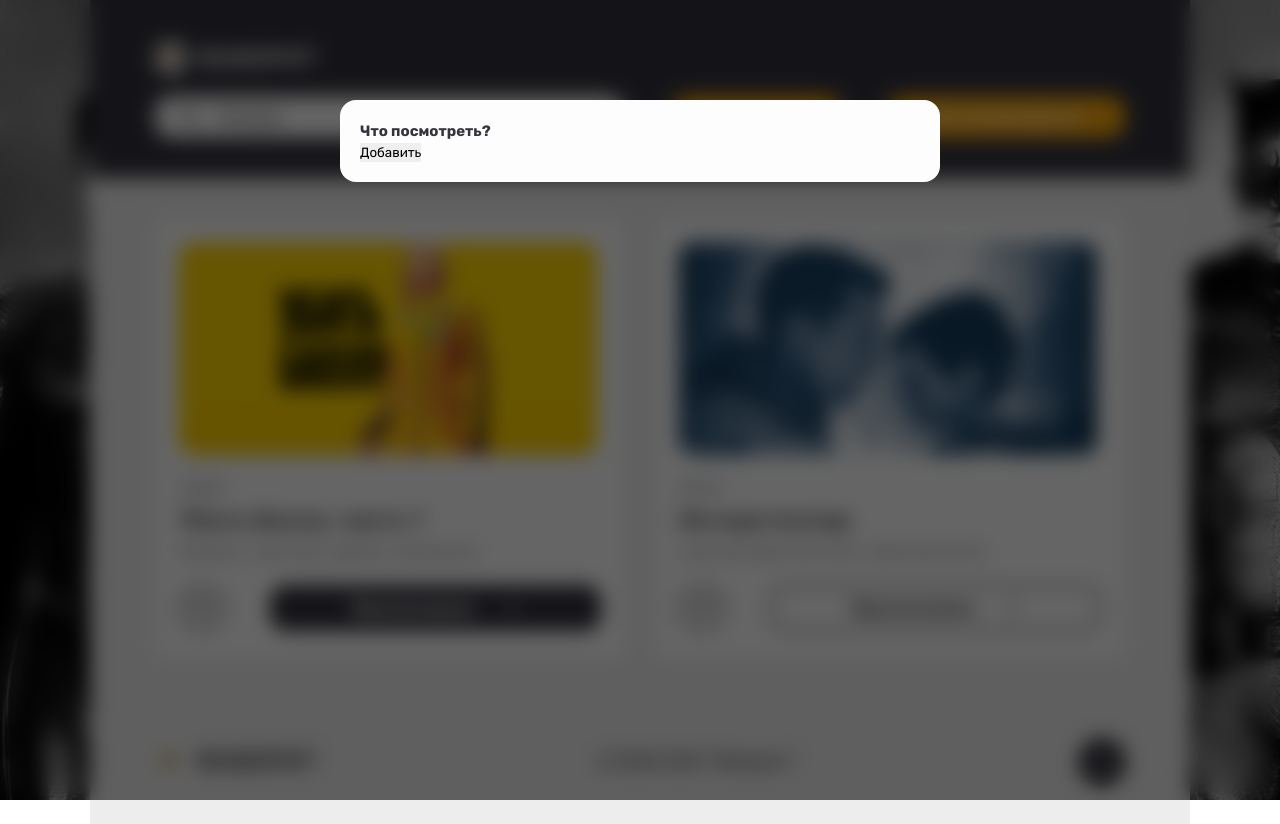
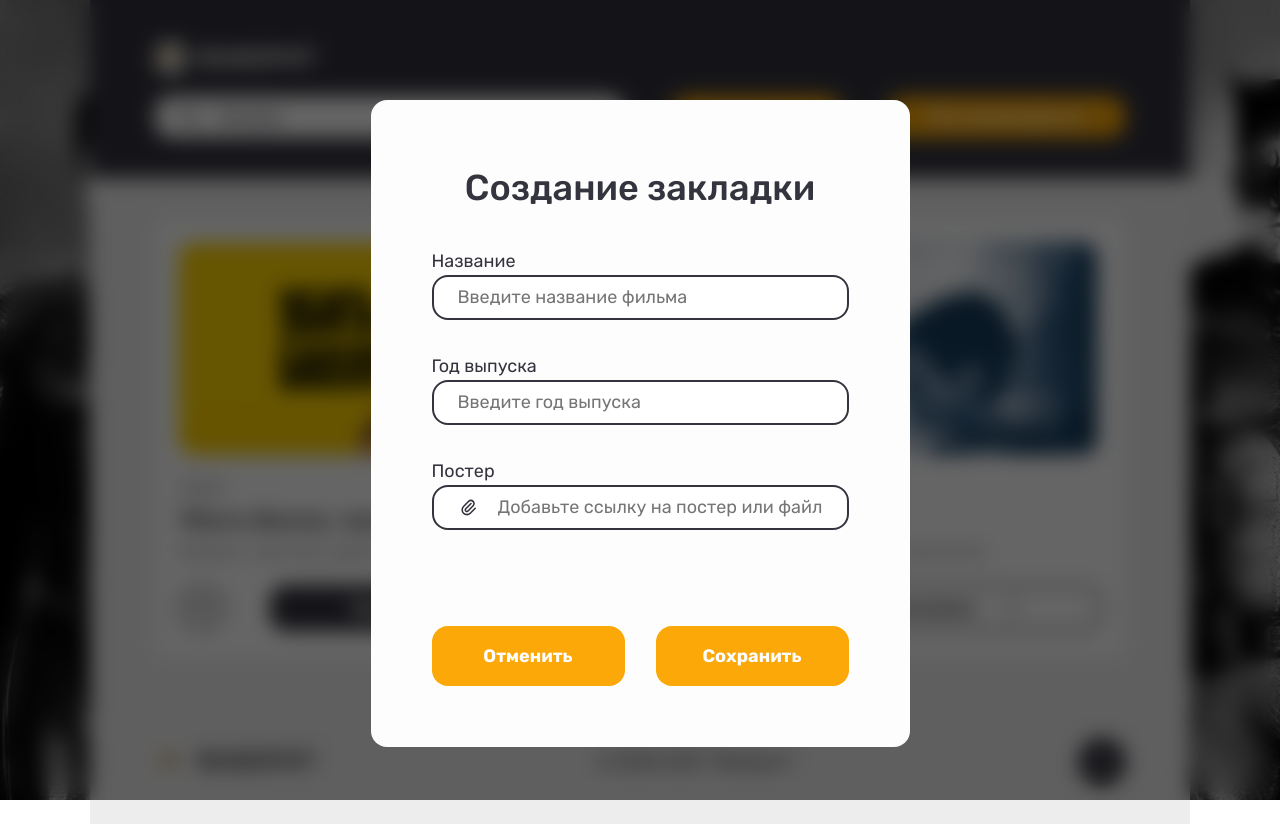
Before and after one commit to AlexburtT/favorite, a plain HTML site: page index.html in a window 1280 px wide. Both pictures are taken after typing "Sample" into the empty fields and a click on the button "Добавить". Drawn offline with Linux system fonts and the light colour scheme.

Commit message:
add input and buttom in dialog

```diff
--- a/css/style.css
+++ b/css/style.css
@@ -6,7 +6,8 @@
 	--grey-light: #EDEDED;
 	--grey: #7A7D84;
     --accent: #FBA808;
-    --white: #FDFDFD;
+    --white-grey: #FDFDFD;
+	--white: #FFFFFF;
 	--color-text_footer: #1D1D1F;
 	--color-icon-search: #51545B;
 	--color-like: #FF4949;
@@ -46,6 +47,17 @@ body {
 	background-repeat: no-repeat;
 }
 
+.input {
+	background-color: var(--white);
+	border: 2px solid var(--dark);
+	border-radius: 1.6rem;
+	padding: 0.7rem 2rem 0.7rem 2.4rem;
+	color: var(--dark);
+	font-size: 1.8rem;
+	width: 100%;
+	transition: all .5s ease-in-out;
+}
+
 /* ШАПКА */
 .header {
 	width: 110rem;
@@ -69,7 +81,7 @@ body {
     align-items: center;
 	width: 3.12rem;
     height: 3.12rem;
-    background-color: var(--white);
+    background-color: var(--white-grey);
     border-radius: 50%;
     padding: 0.5rem;
 }
@@ -77,7 +89,7 @@ body {
 .logo__title {
     font-size: 2.4rem;
     font-weight: 500;
-    color: var(--white);
+    color: var(--white-grey);
     text-transform: uppercase;
 }
 
@@ -90,21 +102,18 @@ body {
 	height: 4.2rem;
 }
 
-.search {
-	background-color: var(--white);
-	border-radius: 1.6rem;
-	padding: 0.7rem 2rem 0.7rem 6.4rem;
-	color: var(--dark);
-	font-size: 1.8rem;
+.input--search {
+	background-color: var(--white-grey);
+	padding-left: 6.4rem;
+	border: none;
 	width: 46.9rem;
 	background-image: url(/images/search.svg);
 	background-repeat: no-repeat;
 	background-position: 2.5rem center;
 	background-size: 1.9rem;
-	transition: all .5s ease-in-out;
 }
 
-.search:focus {
+.input--search:focus {
 	border: 2px solid var(--accent);
 	outline: none;
 }
@@ -118,7 +127,7 @@ body {
 	font-weight: 700;
 	font-size: 1.8rem;
 	background-color: var(--accent);
-	color: var(--white);
+	color: var(--white-grey);
 	border-radius: 1.6rem;
 	border: none;
 	cursor: pointer;
@@ -131,18 +140,17 @@ body {
 
 .header__btn--add:hover,
 .header__btn--what:hover {
-	background-color: var(--white);
+	background-color: var(--white-grey);
 	color: var(--dark);
 }
 
 /* DIALOG MODAL */
 .dialog {
-	width: calc(100% - 12rem);
-	background-color: var(--white);
+	width: 53.9rem;
+	background-color: var(--white-grey);
 	color: var(--dark);
 	margin: 10rem auto;
-	padding: 2rem;
-	max-width: 60rem;
+	padding: 6.1rem;
 	border-radius: 1.6rem;
 }
 
@@ -150,6 +158,44 @@ body {
     background-color: rgb(0 0 0 / 0.6);
     -webkit-backdrop-filter: blur(10px);
     backdrop-filter: blur(10px);
+}
+
+.dialog__content {
+	display: flex;
+	flex-direction: column;
+	gap: 3.3rem;
+}
+
+.dialog__title {
+	font-size: 3.6rem;
+	font-weight: 500;
+	text-align: center;
+}
+
+.dialog__label {
+	font-size: 1.8rem;
+	font-weight: 400;
+}
+
+.dialog__input--poster {
+	padding-left: 6.4rem;
+	background-image: url(/images/clip_file.svg);
+	background-repeat: no-repeat;
+	background-position: 2.5rem center;
+	background-size: 1.9rem;
+}
+
+.btn-dialog--conteiner {
+	width: 100%;
+	display: flex;
+	justify-content: space-between;
+	gap: 3.1rem;
+	margin-top: 6.3rem;
+}
+
+.dialog__btn {
+	width: 100%;
+	height: 6rem;
 }
 
 /* МЭЙН */
@@ -168,7 +214,7 @@ body {
 	height: 44rem;
 	font-size: 1.8rem;
 	line-height: 2.8rem;
-	background-color: var(--white);
+	background-color: var(--white-grey);
 	border-radius: 1rem;
 	display: flex;
 	flex-direction: column;
@@ -211,7 +257,7 @@ body {
 .btn__like {
 	width: 4.6rem;
 	height: 4.6rem;
-	background-color: var(--white);
+	background-color: var(--white-grey);
 	border: 2px solid var(--dark);
 	border-radius: 50%;
 	display: flex;
@@ -247,25 +293,25 @@ body {
 
 .view {
 	background-color: var(--dark);
-	color: var(--white);
+	color: var(--white-grey);
 	transition: all .5s ease-in-out;
 }
 
 .view:hover {
 	color: var(--dark);
-	background-color: var(--white);
+	background-color: var(--white-grey);
 	border: 2px solid var(--dark);
 }
 
 .no-view {
-	background-color: var(--white);
+	background-color: var(--white-grey);
 	color: var(--dark);
 	border: 2px solid var(--dark);
 	transition: all .5s ease-in-out;
 }
 
 .no-view:hover {
-	color: var(--white);
+	color: var(--white-grey);
 	background-color: var(--dark);
 	border: none;
 }
@@ -305,7 +351,7 @@ body {
 	transition: all .5s ease-in-out;
 
 	path {
-		stroke: var(--white);
+		stroke: var(--white-grey);
 	}
 }
 
--- a/index.html
+++ b/index.html
@@ -105,7 +105,7 @@
       <div class="search__line">
         <input
           type="text"
-          class="search"
+          class="input input--search"
           placeholder="Type something here..."
         />
         <button id="add-button" class="btn header__btn--add">Добавить</button>
@@ -113,10 +113,37 @@
       </div>
     </header>
     <dialog id="dialog-id" class="dialog">
-      <div class="dialog__content">
-        <h2 class="dialog__title">Что посмотреть?</h2>
-        <button class="dialog__btn">Добавить</button>
-      </div>
+      <form class="dialog__content">
+        <h2 class="dialog__title">Создание закладки</h2>
+        <label>
+          <span class="dialog__label">Название</span>
+          <input
+            type="text"
+            class="input dialog__input"
+            placeholder="Введите название фильма"
+          />
+        </label>
+        <label>
+          <span class="dialog__label">Год выпуска</span>
+          <input
+            type="text"
+            class="input dialog__input"
+            placeholder="Введите год выпуска"
+          />
+        </label>
+        <label>
+          <span class="dialog__label">Постер</span>
+          <input
+            type="text"
+            class="input dialog__input dialog__input--poster"
+            placeholder="Добавьте ссылку на постер или файл"
+          />
+        </label>
+        <div class="btn-dialog--conteiner">
+          <button class="btn dialog__btn">Отменить</button>
+          <button class="btn dialog__btn">Сохранить</button>
+        </div>
+      </form>
     </dialog>
     <main class="main">
       <article class="card">
```
Also changed, not shown: images/clip_file.svg (added).
